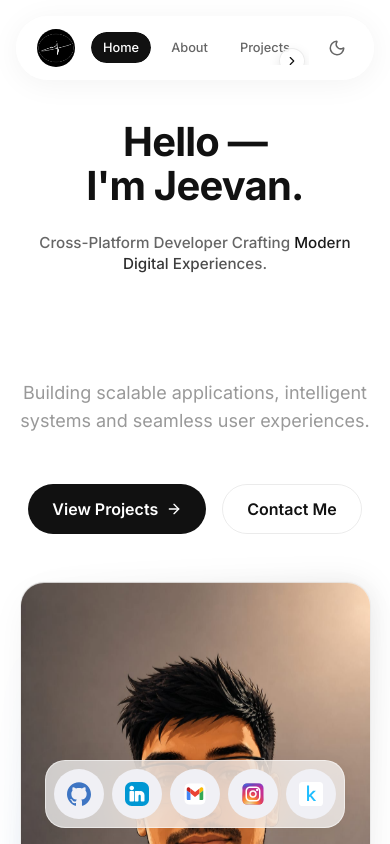
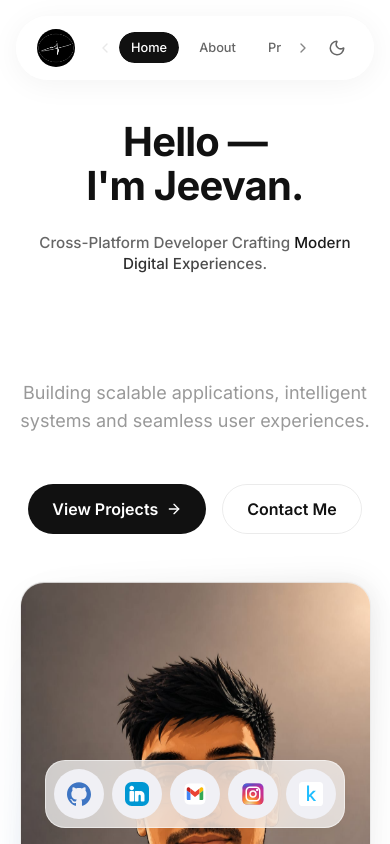
Before and after one commit to Jeevanmac/profile, a React (Vite) app: page / in a window 390 px wide. Shown: the top 844 px of the page. Built offline with nearby package versions, Linux system fonts and the light colour scheme.

Commit message:
style: integrate scroll arrows symmetrically into navbar layout on mobile

```diff
--- a/src/components/Navbar.jsx
+++ b/src/components/Navbar.jsx
@@ -22,6 +22,24 @@ export const Navbar = ({ activeTab, setActiveTab }) => {
       const { scrollLeft, scrollWidth, clientWidth } = navLinksRef.current;
       setShowLeftArrow(scrollLeft > 5);
       setShowRightArrow(scrollLeft < scrollWidth - clientWidth - 5);
+    }
+  };
+
+  const scrollLeft = () => {
+    if (navLinksRef.current) {
+      navLinksRef.current.scrollBy({
+        left: -120,
+        behavior: 'smooth'
+      });
+    }
+  };
+
+  const scrollRight = () => {
+    if (navLinksRef.current) {
+      navLinksRef.current.scrollBy({
+        left: 120,
+        behavior: 'smooth'
+      });
     }
   };
 
@@ -98,22 +116,18 @@ export const Navbar = ({ activeTab, setActiveTab }) => {
           <img src={logoSrc} alt="Logo" style={{ width: '48px', height: '48px', borderRadius: '50%', display: 'block' }} />
         </div>
 
+        {/* Left Scroll Arrow */}
+        <button
+          className={clsx(styles.scrollArrow, !showLeftArrow && styles.arrowDisabled)}
+          onClick={scrollLeft}
+          disabled={!showLeftArrow}
+          aria-label="Scroll navigation left"
+        >
+          <ChevronLeft size={16} />
+        </button>
+
+        {/* Center Scrollable Links */}
         <div className={styles.scrollWrapper}>
-          <AnimatePresence>
-            {showLeftArrow && (
-              <motion.div
-                className={styles.scrollIndicatorLeft}
-                initial={{ opacity: 0, scale: 0.8 }}
-                animate={{ opacity: 1, scale: 1 }}
-                exit={{ opacity: 0, scale: 0.8 }}
-                transition={{ duration: 0.2 }}
-                aria-hidden="true"
-              >
-                <ChevronLeft size={14} />
-              </motion.div>
-            )}
-          </AnimatePresence>
-
           <ul
             ref={navLinksRef}
             className={styles.navLinks}
@@ -137,22 +151,17 @@ export const Navbar = ({ activeTab, setActiveTab }) => {
               </li>
             ))}
           </ul>
+        </div>
 
-          <AnimatePresence>
-            {showRightArrow && (
-              <motion.div
-                className={styles.scrollIndicatorRight}
-                initial={{ opacity: 0, scale: 0.8 }}
-                animate={{ opacity: 1, scale: 1 }}
-                exit={{ opacity: 0, scale: 0.8 }}
-                transition={{ duration: 0.2 }}
-                aria-hidden="true"
-              >
-                <ChevronRight size={14} />
-              </motion.div>
-            )}
-          </AnimatePresence>
-        </div>
+        {/* Right Scroll Arrow */}
+        <button
+          className={clsx(styles.scrollArrow, !showRightArrow && styles.arrowDisabled)}
+          onClick={scrollRight}
+          disabled={!showRightArrow}
+          aria-label="Scroll navigation right"
+        >
+          <ChevronRight size={16} />
+        </button>
 
         <button onClick={toggleTheme} className={styles.themeToggle} aria-label="Toggle theme">
           {theme === 'dark' ? <Sun size={18} /> : <Moon size={18} />}
--- a/src/components/Navbar.module.css
+++ b/src/components/Navbar.module.css
@@ -48,40 +48,32 @@
   margin-right: 1.5rem;
 }
 
-.scrollIndicatorLeft,
-.scrollIndicatorRight {
-  position: absolute;
-  top: 50%;
-  transform: translateY(-50%);
+.scrollArrow {
   display: none; /* Hide on desktop as standard layout isn't scrollable */
   align-items: center;
   justify-content: center;
-  width: 26px;
-  height: 26px;
+  width: 28px;
+  height: 28px;
   border-radius: 50%;
-  background: rgba(20, 20, 20, 0.85);
-  backdrop-filter: blur(8px);
-  -webkit-backdrop-filter: blur(8px);
-  border: 1px solid rgba(255, 255, 255, 0.1);
-  color: var(--text-primary);
-  pointer-events: none;
-  z-index: 10;
-  box-shadow: 0 4px 12px rgba(0, 0, 0, 0.35);
+  background: transparent;
+  border: none;
+  color: var(--text-secondary);
+  cursor: pointer;
+  transition: all 0.25s cubic-bezier(0.16, 1, 0.3, 1);
+  flex-shrink: 0;
+  opacity: 0.8;
+  padding: 0;
 }
 
-[data-theme='light'] .scrollIndicatorLeft,
-[data-theme='light'] .scrollIndicatorRight {
-  background: rgba(255, 255, 255, 0.9);
-  border: 1px solid rgba(0, 0, 0, 0.08);
-  box-shadow: 0 4px 12px rgba(0, 0, 0, 0.1);
+.scrollArrow:hover:not(:disabled) {
+  color: var(--text-primary);
+  opacity: 1;
+  background-color: var(--border-color);
 }
 
-.scrollIndicatorLeft {
-  left: 4px;
-}
-
-.scrollIndicatorRight {
-  right: 4px;
+.arrowDisabled {
+  opacity: 0.15 !important;
+  cursor: not-allowed;
 }
 
 .navLinks {
@@ -172,8 +164,7 @@
     margin-right: 0.5rem;
   }
 
-  .scrollIndicatorLeft,
-  .scrollIndicatorRight {
+  .scrollArrow {
     display: flex; /* Only show in mobile/tablet viewport */
   }
 
```
